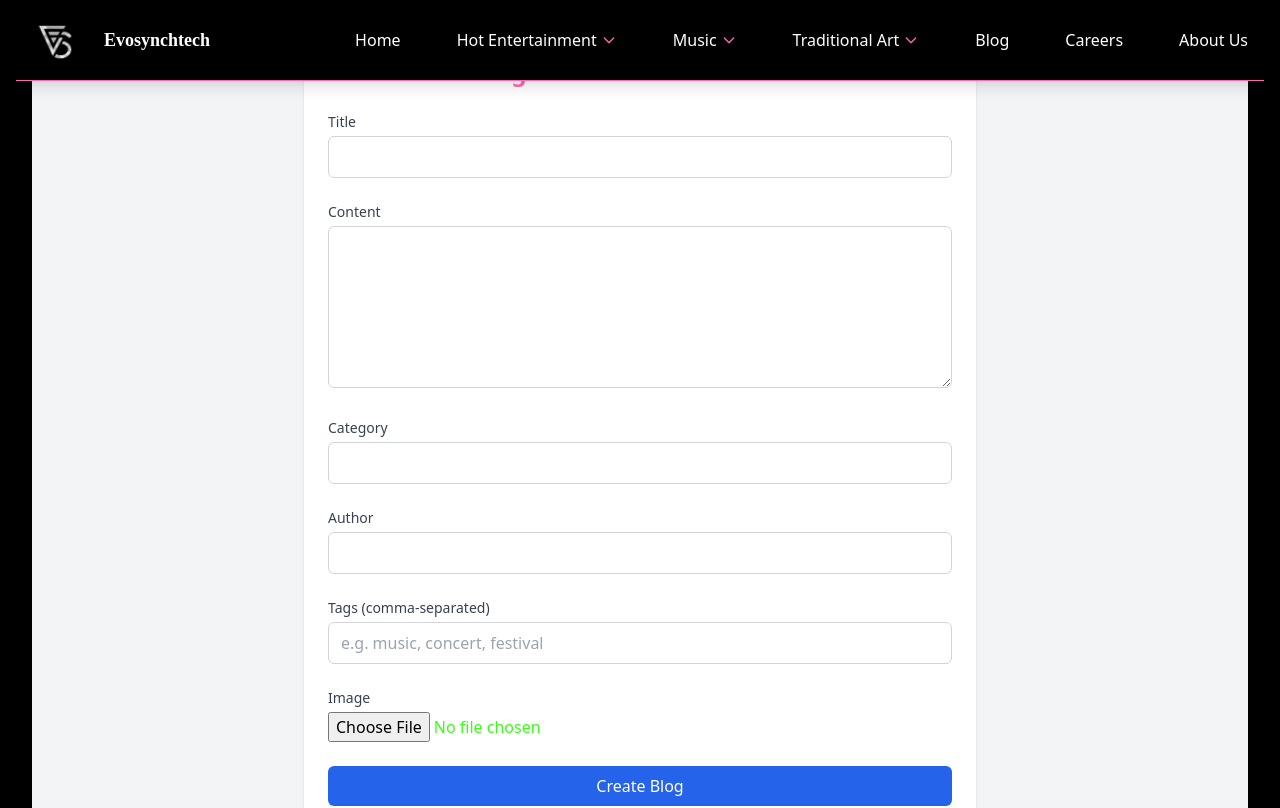
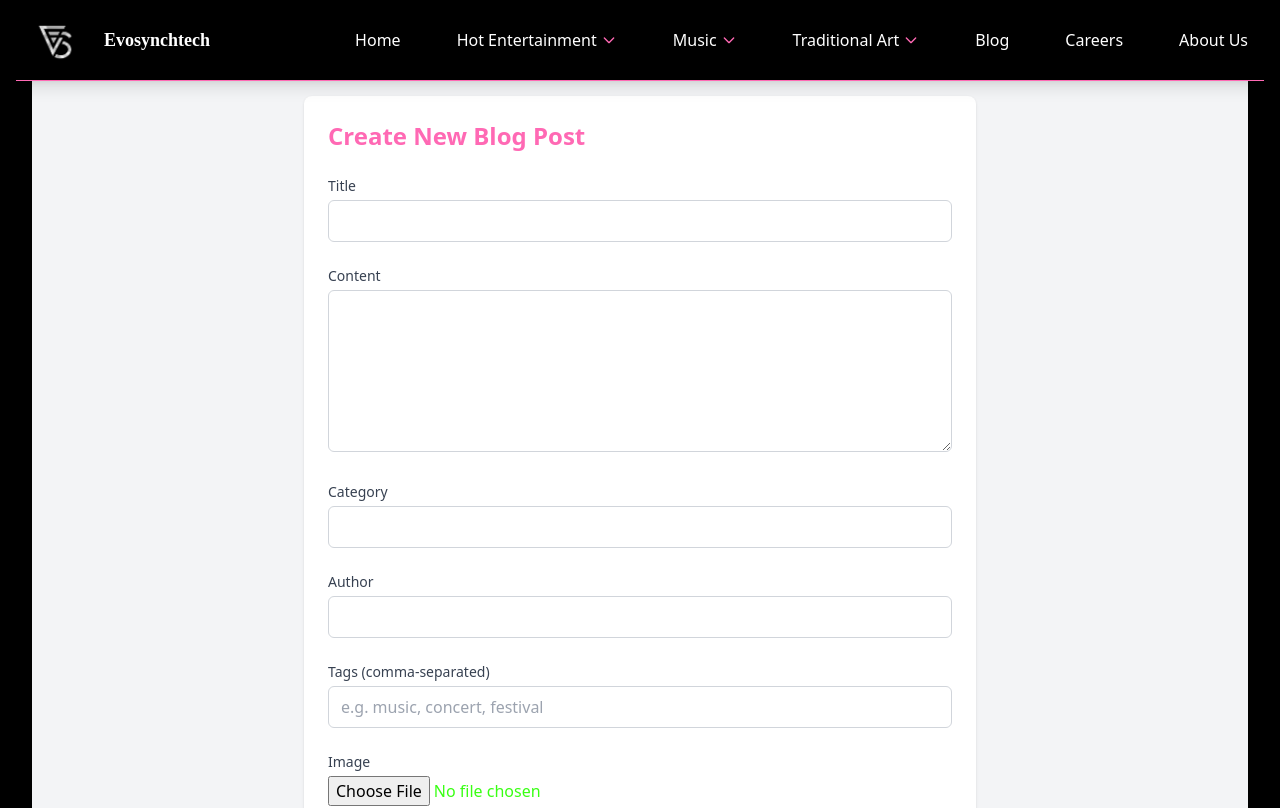
Before and after one commit to Chandraprakash098/EVS-Network-Project, a React (Create React App) app in the folder client/: page /admin/blog/new in a window 1280 px wide. Shown: the top 808 px of the page. Built offline with nearby package versions, Linux system fonts and the light colour scheme; sample sign-in values are in the browser's storage.

Commit message:
update jobform pages

```diff
--- a/client/src/pages/BlogForm.js
+++ b/client/src/pages/BlogForm.js
@@ -104,7 +104,7 @@ const BlogForm = () => {
 };
 
   return (
-    <div className="min-h-screen bg-gray-100 py-8 px-4">
+    <div className="min-h-screen bg-gray-100 py-24 px-4">
       <div className="max-w-2xl mx-auto bg-white rounded-lg shadow p-6">
         <h2 className="text-2xl font-bold mb-6">
           {id ? 'Edit Blog Post' : 'Create New Blog Post'}
--- a/client/src/pages/JobForm.js
+++ b/client/src/pages/JobForm.js
@@ -82,7 +82,7 @@ const JobForm = () => {
   };
 
   return (
-    <div className="min-h-screen bg-gray-100 py-12 px-4">
+    <div className="min-h-screen bg-gray-100 py-24 px-4">
       <div className="max-w-4xl mx-auto bg-white rounded-lg shadow p-6">
         <h1 className="text-2xl font-bold mb-6">
           {id ? 'Edit Job Listing' : 'Create New Job Listing'}
```
